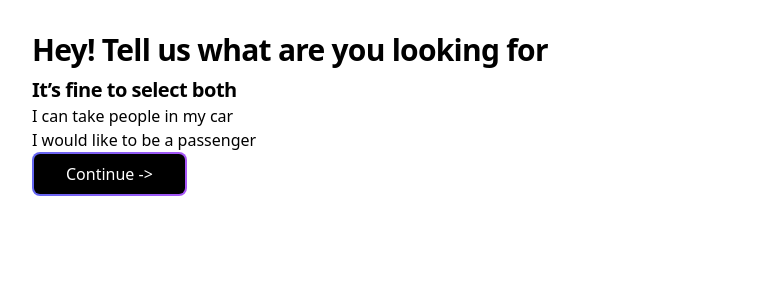
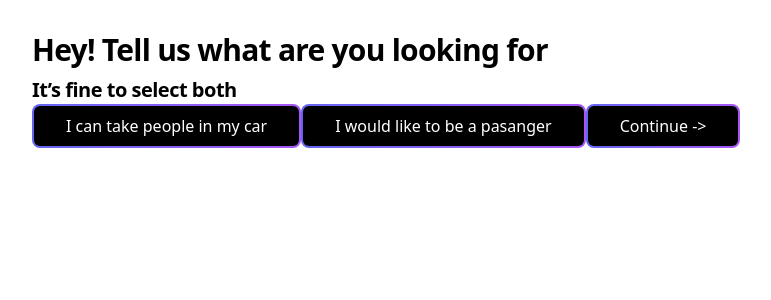
Before and after one commit to krzysztofcybulski/commuty, a React (Vite) app in the folder frontend/: page / in a window 1280 px wide. Shown: the top 300 px of the page, without its empty margins (0-771 px from the left). Built offline with nearby package versions, Linux system fonts and the light colour scheme; no server answers.

Commit message:
buttons (#3)

```diff
--- a/frontend/src/utils/cn.ts
+++ /dev/null
@@ -1,6 +0,0 @@
-import { ClassValue, clsx } from 'clsx';
-import { twMerge } from 'tailwind-merge';
-
-export function cn(...inputs: ClassValue[]) {
-  return twMerge(clsx(inputs));
-}
--- a/frontend/src/views/RootView.tsx
+++ b/frontend/src/views/RootView.tsx
@@ -1,24 +1,27 @@
-import {WelcomeView} from "./WelcomeView.tsx";
-import {useEffect} from "react";
-import {useUser} from "@clerk/clerk-react";
-import {useSaveUserData} from "../hooks/useSaveUserData.ts";
-import {useAppSelector} from "../store/store.ts";
-import {selectView} from "../store/appReducer.ts";
+import { WelcomeView } from './WelcomeView.tsx';
+import { useEffect } from 'react';
+import { useUser } from '@clerk/clerk-react';
+import { useSaveUserData } from '../hooks/useSaveUserData.ts';
+import { useAppSelector } from '../store/store.ts';
+import { selectView } from '../store/appReducer.ts';
 
 export const RootView = () => {
+  const { user } = useUser();
+  const saveUserData = useSaveUserData();
+  const view = useAppSelector(selectView);
 
-    const {user} = useUser()
-    const saveUserData = useSaveUserData()
-    const view = useAppSelector(selectView)
+  useEffect(() => {
+    saveUserData(user);
+  }, []);
 
-    useEffect(() => {
-        saveUserData(user)
-    }, []);
+  const getView = () => {
+    switch (view) {
+      case 'WELCOME':
+        return <WelcomeView></WelcomeView>;
+      default:
+        return '';
+    }
+  };
 
-    switch (view) {
-        case "WELCOME":
-            return <WelcomeView></WelcomeView>
-        default:
-            return ""
-    }
-}
+  return <div className="max-w-max">{getView()}</div>;
+};
--- a/frontend/src/views/WelcomeView.tsx
+++ b/frontend/src/views/WelcomeView.tsx
@@ -1,62 +1,76 @@
-import {Button} from "../components/Button.tsx";
-import {TypographyH2} from "../components/TypographyH2.tsx";
-import {useCommutyApi} from "../client/useCommutyApi.ts";
-import {useEffect} from "react";
-import {CommutyApiRequest} from "../client/CommutyApiRequest.ts";
-import {TypographyH4} from "../components/TypographyH4.tsx";
+import { TypographyH2 } from '../components/TypographyH2.tsx';
+import { TypographyH3 } from '../components/TypographyH3.tsx';
+import { useCommutyApi } from '../client/useCommutyApi.ts';
+import { ReactNode, useEffect, useState } from 'react';
+import { CommutyApiRequest } from '../client/CommutyApiRequest.ts';
+import { TypographyH4 } from '../components/TypographyH4.tsx';
 
 export const exampleRequest: CommutyApiRequest = {
-    "user": {
-        "name": "Piotrek",
-        "email": "p.proszowski@gmail.com"
+  user: {
+    name: 'Piotrek',
+    email: 'p.proszowski@gmail.com',
+  },
+  ridePreferences: ['DRIVER', 'PASSENGER'],
+  commutingRoutes: [
+    {
+      addressFrom: {
+        longitude: '52.2616832',
+        latitude: '21.0501632',
+        levelOfDetail: 13,
+      },
+      addressTo: {
+        longitude: '52.2616832',
+        latitude: '21.0501632',
+        levelOfDetail: 13,
+      },
+      timePreferences: [
+        {
+          day: 'MONDAY',
+          timeRange: {
+            departureTime: '08:00',
+            returnTime: '13:00',
+          },
+        },
+      ],
     },
-    "ridePreferences": [
-        "DRIVER",
-        "PASSENGER"
-    ],
-    "commutingRoutes": [
-        {
-            "addressFrom": {
-                "longitude": "52.2616832",
-                "latitude": "21.0501632",
-                "levelOfDetail": 13
-            },
-            "addressTo": {
-                "longitude": "52.2616832",
-                "latitude": "21.0501632",
-                "levelOfDetail": 13
-            },
-            "timePreferences": [
-                {
-                    "day": "MONDAY",
-                    "timeRange": {
-                        "departureTime": "08:00",
-                        "returnTime": "13:00"
-                    }
-                }
-            ]
-        }
-    ]
+  ],
+};
+
+export const WelcomeView = () => {
+  const { saveRoute } = useCommutyApi();
+
+  useEffect(() => {
+    saveRoute(exampleRequest);
+  }, []);
+
+  return (
+    <div className="container mx-auto p-8">
+      <TypographyH2 text={'Hey! Tell us what are you looking for'} />
+      <TypographyH4 text={'It’s fine to select both'} />
+      <Button text="I can take people in my car" />
+      <Button text="I would like to be a pasanger" />
+      <Button text={'Continue ->'} />
+    </div>
+  );
+};
+
+interface ButtonProps {
+  text: string;
 }
 
+const Button = ({ text }: ButtonProps) => {
+  const [isButtonClicked, setIsButtonClicked] = useState<boolean>(false);
+  const handleClick = () => {
+    setIsButtonClicked(!isButtonClicked);
+    // send the state to localStorage
+  };
 
-export const WelcomeView = () => {
-
-    const {saveRoute} = useCommutyApi()
-
-    useEffect(() => {
-        saveRoute(exampleRequest)
-    }, []);
-
-    return <div className="container mx-auto p-8">
-        <TypographyH2 text={"Hey! Tell us what are you looking for"}/>
-        <TypographyH4 text={"It’s fine to select both"}/>
-        <div>
-            <p>I can take people in my car</p>
-        </div>
-        <div>
-            <p>I would like to be a passenger</p>
-        </div>
-        <Button text={"Continue ->"}/>
-    </div>
-}
+  return (
+    <button className="p-[2px] relative" onClick={handleClick}>
+      <div className="absolute inset-0 bg-gradient-to-r from-indigo-500 to-purple-500 rounded-lg" />
+      <div className="px-8 py-2 bg-black rounded-[6px]  relative group transition duration-200 text-white hover:bg-transparent">
+        {text}
+      </div>
+    </button>
+  );
+};
```
Also changed, not shown: frontend/src/views/App.tsx (+9 -8 lines).
